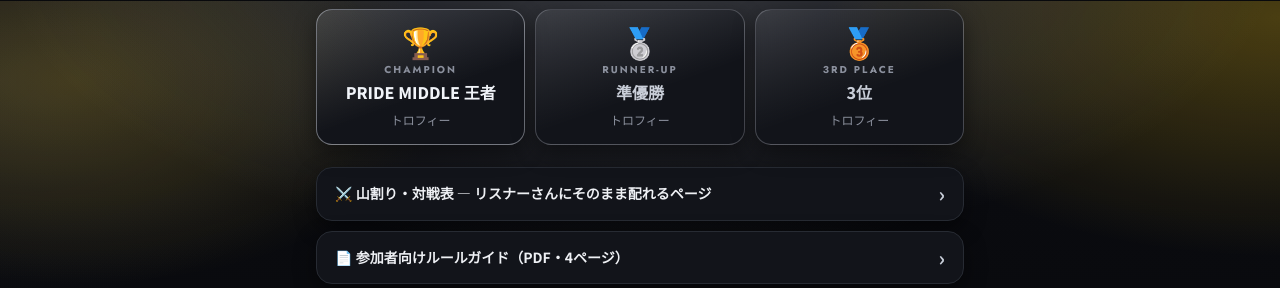
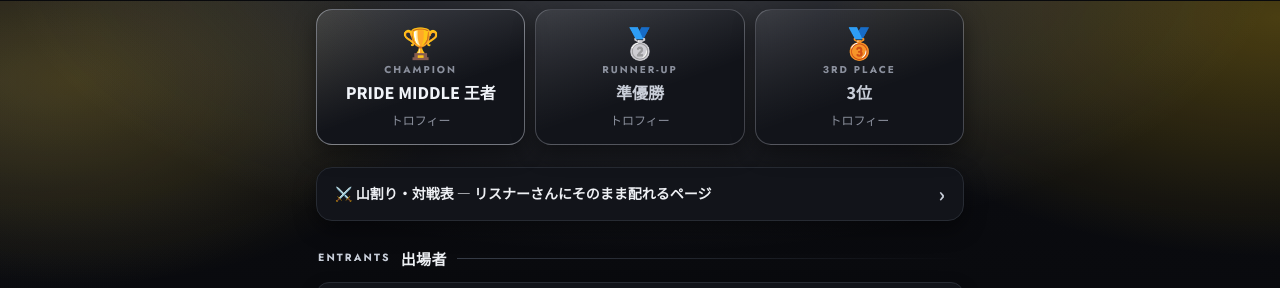
Before and after one commit to dcl-event/dcl-tiktok-event-calendar, a plain HTML site: page pride4-gold.html in a window 1280 px wide. Shown: the part 1599-1887 px from the top of the page. Drawn offline with Linux system fonts and the light colour scheme.

Commit message:
ルールガイドPDFへのリンクを外した（404だったため）
pride4 / pride4-gold / pride5 / pride5-gold の4ページから、
参加者向けルールガイドPDFへのリンクを外した。
PDF自体を作っていないので、踏むと404になっていた。

元に戻せるよう、該当の1行はコメントで残してある。
PDFを置いたらコメントを外すだけでよい。

Co-Authored-By: Claude Opus 5 <noreply@anthropic.com>

```diff
--- a/pride4-gold.html
+++ b/pride4-gold.html
@@ -766,10 +766,11 @@ function countdownInto(root, target){
   // 山割り図はリスナー向けページに一本化してある（同じデータを読むので常に同期）
   let html = `<div class="linkbox">
        <a href="pride4-gold-bracket.html"><span>⚔️ 山割り・対戦表 — リスナーさんにそのまま配れるページ</span></a>
-     </div>
-     <div class="linkbox" style="margin-top:10px">
-       <a href="pride4-gold-guide.pdf" target="_blank" rel="noopener"><span>📄 参加者向けルールガイド（PDF・4ページ）</span></a>
      </div>`;
+  // ルールガイドPDF（pride4-gold-guide.pdf）へのリンクは外してあります。
+  // ファイルを作っていなくて404になっていたため（2026-11-25 福本判断）。
+  // PDFを置いたら、下の1行を戻す：
+  // html += `<div class="linkbox" style="margin-top:10px"><a href="pride4-gold-guide.pdf" target="_blank" rel="noopener"><span>📄 参加者向けルールガイド（PDF・4ページ）</span></a></div>`;
 
   if (!HAS) {
     const rows = DATA.format.map(f =>
```
Also changed, not shown: pride4.html (+4 -3 lines), pride5-gold.html (+4 -3 lines), pride5.html (+4 -3 lines).
